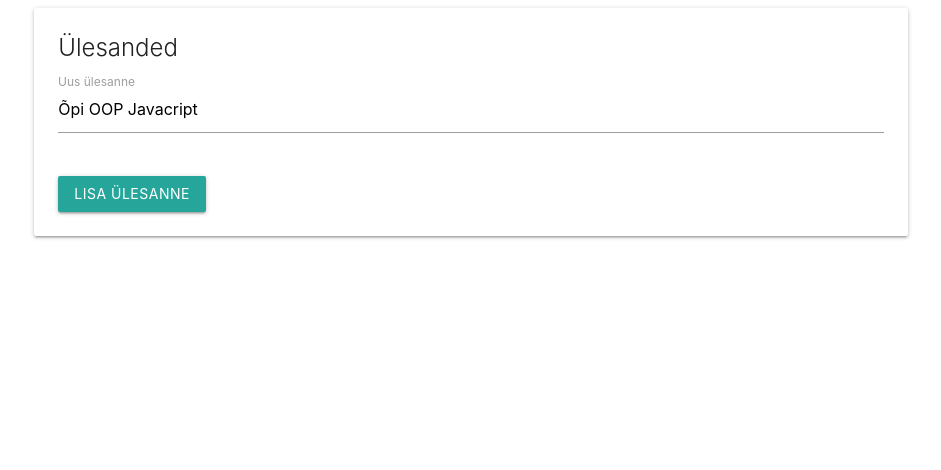
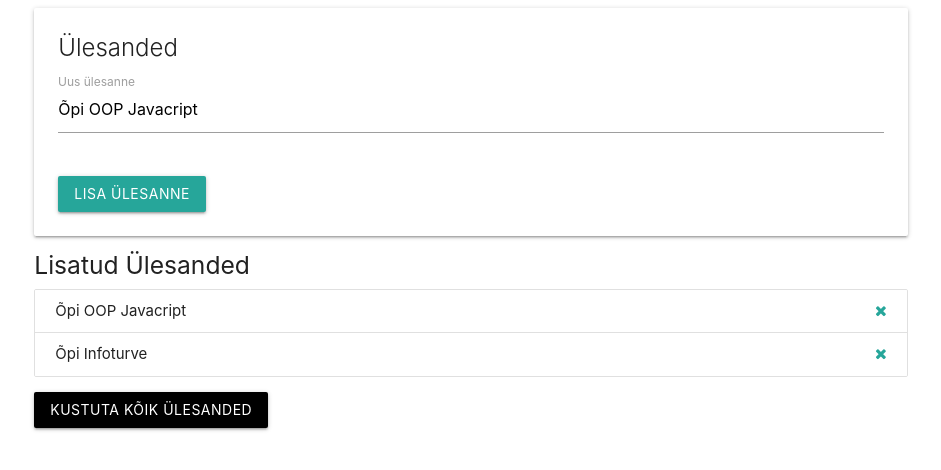
Before and after one commit to taissia/OOP, a plain HTML site: page index.html in a window 1280 px wide. Shown: the whole page, without its empty margins (169-1110 px from the left). Drawn offline with nearby package versions, Linux system fonts and the light colour scheme.

Commit message:
koostatud esivaade

```diff
--- a/index.html
+++ b/index.html
@@ -6,6 +6,7 @@
   <meta name="viewport" content="width=device-width, initial-scale=1.0">
   <meta http-equiv="X-UA-Compatible" content="ie=edge">
   <link rel="stylesheet" href="https://cdnjs.cloudflare.com/ajax/libs/materialize/1.0.0/css/materialize.min.css">
+  <link href="https://stackpath.bootstrapcdn.com/font-awesome/4.7.0/css/font-awesome.min.css" rel="stylesheet" integrity="sha384-wvfXpqpZZVQGK6TAh5PVlGOfQNHSoD2xbE+QkPxCAFlNEevoEH3Sl0sibVcOQVnN" crossorigin="anonymous">
   <title>OOP</title>
 </head>
 <body>
@@ -26,6 +27,26 @@
                         </form>
                     </div>
                 </div>
+               <!--car action-->
+               <div class="card-action">
+                   <h5>Lisatud Ülesanded</h5>
+                   <ul class="collection">
+                       <li class="collection-item">
+                            Õpi OOP Javacript
+                            <a href="#" class="delet-item secondary-content">
+                              <i class="fa fa-remove"></i>
+                            </a>
+                       </li>
+                       <li class="collection-item">
+                            Õpi Infoturve
+                            <a href="#" class="delet-item secondary-content">
+                              <i class="fa fa-remove"></i>
+                            </a>
+                       </li>
+                   </ul>
+                   <a href="#" class="btn black clear-tasks">Kustuta kõik ülesanded</a>
+               </div>
+               <!--car action lõpp-->
             </div>
         </div>
     </div>
```
